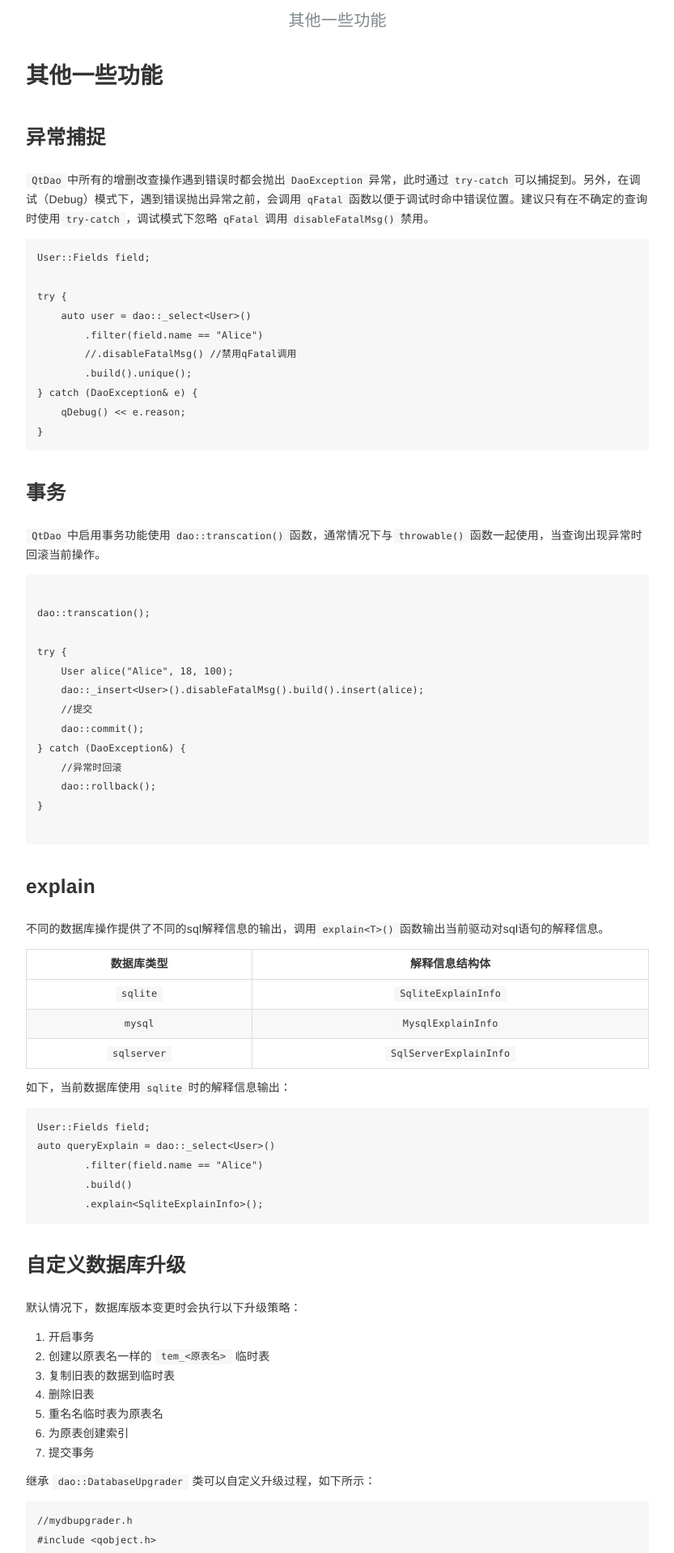
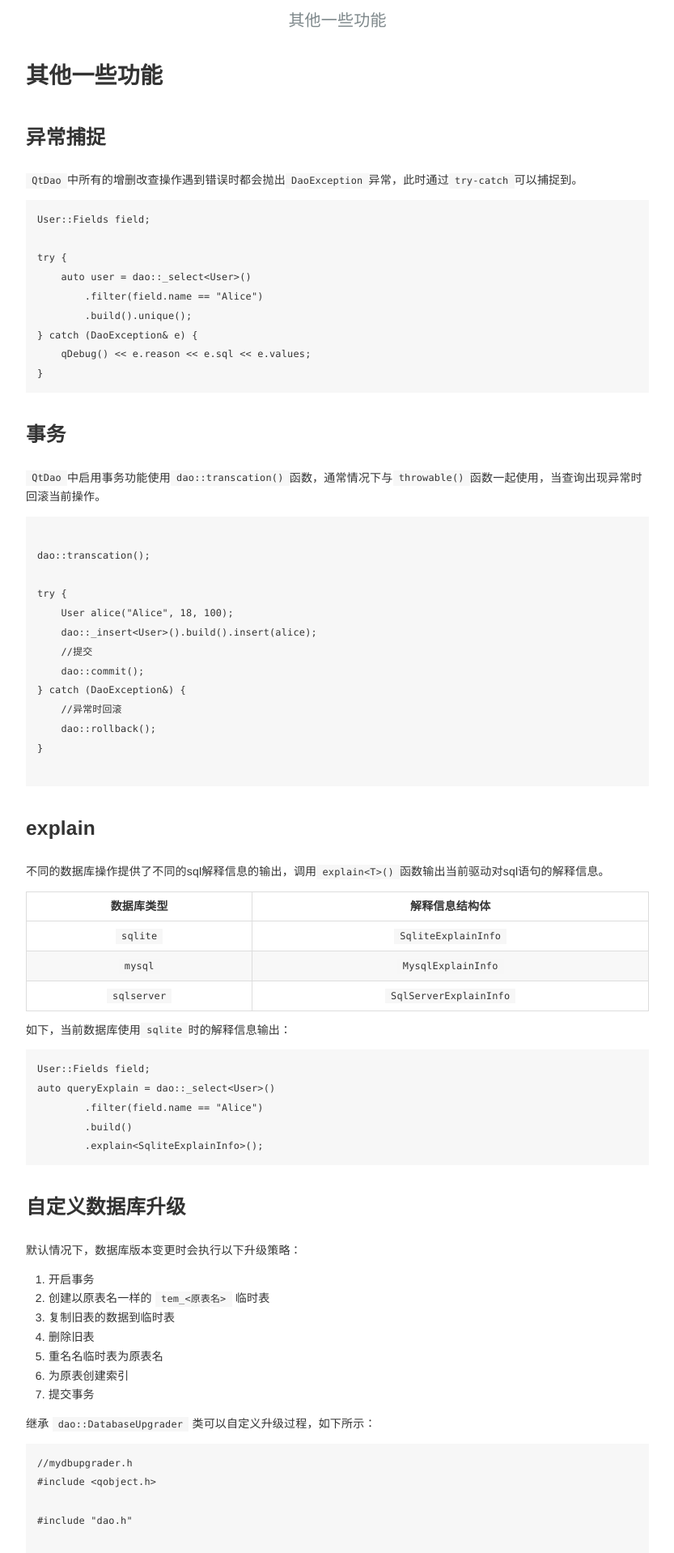
Before and after one commit to daonvshu/QtDao, a Jekyll site: the page built from _pages/functions/11_extra.md, in a window 1280 px wide. Shown: the top 1918 px of the page at 81% size, without its empty margins (223-1056 px from the left). Built offline with Jekyll 4.4.1, drawn with Linux system fonts in a browser that asks for light colours; nearby versions of some CDN libraries.

Commit message:
update exception description

````diff
--- a/_pages/functions/11_extra.md
+++ b/_pages/functions/11_extra.md
@@ -7,7 +7,7 @@ layout: post
 异常捕捉
 -------------
 
-`QtDao`中所有的增删改查操作遇到错误时都会抛出`DaoException`异常，此时通过`try-catch`可以捕捉到。另外，在调试（Debug）模式下，遇到错误抛出异常之前，会调用`qFatal`函数以便于调试时命中错误位置。建议只有在不确定的查询时使用`try-catch`，调试模式下忽略`qFatal`调用`disableFatalMsg()`禁用。
+`QtDao`中所有的增删改查操作遇到错误时都会抛出`DaoException`异常，此时通过`try-catch`可以捕捉到。
 
 ```cpp
 User::Fields field;
@@ -15,10 +15,9 @@ User::Fields field;
 try {
     auto user = dao::_select<User>()
         .filter(field.name == "Alice")
-        //.disableFatalMsg() //禁用qFatal调用
         .build().unique();
 } catch (DaoException& e) {
-    qDebug() << e.reason;
+    qDebug() << e.reason << e.sql << e.values;
 }
 ```
 
@@ -33,7 +32,7 @@ dao::transcation();
 
 try {
     User alice("Alice", 18, 100);
-    dao::_insert<User>().disableFatalMsg().build().insert(alice);
+    dao::_insert<User>().build().insert(alice);
     //提交
     dao::commit();
 } catch (DaoException&) {
````
Also changed, not shown: _pages/functions/07_foreignkey.md (+1 -1 lines).
